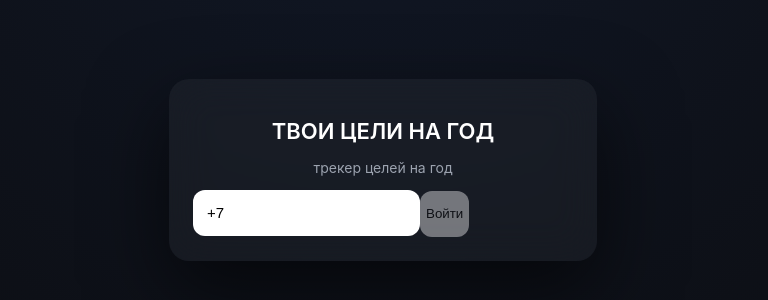
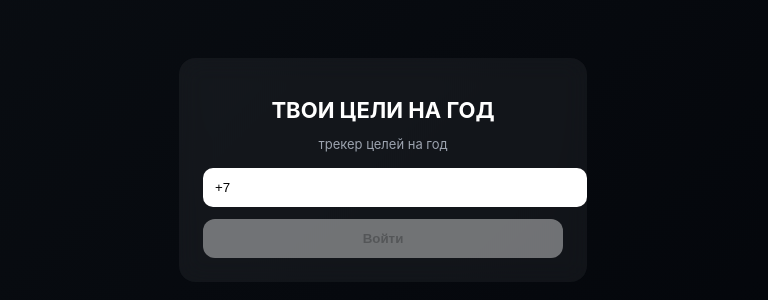
Before and after one commit to Ulibaykin/goals-2026, a Next.js app: page / in a window 1280 px wide. Shown: the part 230-530 px from the top of the page, without its empty margins (257-1025 px from the left). Built offline with nearby package versions, Linux system fonts and the light colour scheme.

Commit message:
Update auth.module.css

```diff
--- a/app/auth.module.css
+++ b/app/auth.module.css
@@ -3,141 +3,119 @@
   display: flex;
   justify-content: center;
   align-items: center;
-  background: radial-gradient(circle at top, #111827, #0b0b0d);
-  font-family: 'Inter', system-ui, sans-serif;
+  background: linear-gradient(135deg, #0b0f14, #020409);
 }
 
 .card {
-  width: 380px;
+  width: 360px;
+  background: rgba(255,255,255,0.05);
+  backdrop-filter: blur(12px);
+  border-radius: 16px;
   padding: 24px;
-  border-radius: 20px;
-  background: rgba(255,255,255,0.04);
-  backdrop-filter: blur(20px);
-  box-shadow: 0 30px 80px rgba(0,0,0,.6);
-}
-
-.step {
-  display: flex;
-  flex-direction: column;
-  gap: 14px;
+  color: #fff;
 }
 
 .title {
-  color: #ffffff;
+  text-align: center;
   font-size: 22px;
-  font-weight: 600;
-  text-align: center;
+  margin-bottom: 8px;
 }
 
 .subtitle {
+  text-align: center;
+  font-size: 13px;
   color: #9ca3af;
-  font-size: 14px;
-  text-align: center;
+  margin-bottom: 16px;
 }
 
-.input {
-  height: 46px;
-  border-radius: 12px;
+.input, .textarea {
+  width: 100%;
+  padding: 12px;
+  border-radius: 10px;
   border: none;
-  padding: 0 14px;
-  font-size: 15px;
-  outline: none;
+  margin-bottom: 12px;
 }
 
-textarea.input {
+.textarea {
   resize: none;
+  height: 80px;
 }
 
 .button {
-  height: 46px;
+  width: 100%;
+  padding: 12px;
   border-radius: 12px;
   border: none;
+  background: #fff;
+  font-weight: 600;
   cursor: pointer;
-  background: #ffffff;
-  color: #000000;
-  font-weight: 500;
-  transition: transform .12s ease, opacity .12s ease;
-}
-
-.button:active {
-  transform: scale(0.97);
 }
 
 .button:disabled {
-  opacity: .4;
+  opacity: 0.4;
+  cursor: not-allowed;
 }
 
-/* ---------- GOAL CARD ---------- */
-
 .goalCard {
-  background: #ffffff;
-  color: #000000;
-  border-radius: 18px;
-  padding: 14px;
-  display: flex;
-  flex-direction: column;
-  gap: 8px;
-  cursor: pointer;
-  box-shadow: 0 6px 20px rgba(0,0,0,.15);
+  background: rgba(255,255,255,0.04);
+  border-radius: 14px;
+  padding: 12px;
+  margin-bottom: 12px;
 }
 
-.goalTitle {
-  font-weight: 600;
-  font-size: 16px;
+.goalHeader {
+  display: flex;
+  justify-content: space-between;
 }
 
-.goalDescription {
-  font-size: 14px;
-  color: #4b5563;
-  display: -webkit-box;
-  -webkit-line-clamp: 2;
-  -webkit-box-orient: vertical;
-  overflow: hidden;
-}
-
-/* ---------- PROGRESS ---------- */
-
-.progressRow {
-  display: flex;
-  align-items: center;
-  gap: 10px;
+.goalDesc {
+  font-size: 13px;
+  color: #cbd5e1;
+  margin: 6px 0;
 }
 
 .progressBar {
-  flex: 1;
+  width: 100%;
   height: 8px;
-  background: #e5e7eb;
+  background: #1f2933;
   border-radius: 999px;
   overflow: hidden;
+  margin: 6px 0;
 }
 
 .progressFill {
   height: 100%;
-  border-radius: 999px;
-  background: linear-gradient(
-    90deg,
-    #2563eb 0%,
-    #22c55e 100%
-  );
-  transition: width .35s ease;
+  background: linear-gradient(90deg, #2563eb 0%, #22c55e 100%);
+  transition: width 0.3s ease;
 }
 
-.progressPercent {
-  font-size: 13px;
+.percent {
+  font-size: 14px;
   font-weight: 600;
 }
 
-/* ---------- SHAKE ---------- */
+.actions {
+  display: flex;
+  gap: 8px;
+  margin-top: 6px;
+}
+
+.actions button {
+  flex: 1;
+  padding: 6px;
+  border-radius: 8px;
+  border: none;
+  cursor: pointer;
+}
+
+.shake {
+  animation: shake 0.4s;
+}
 
 @keyframes shake {
   0% { transform: translateX(0); }
-  20% { transform: translateX(-6px); }
-  40% { transform: translateX(6px); }
-  60% { transform: translateX(-4px); }
-  80% { transform: translateX(4px); }
+  25% { transform: translateX(-5px); }
+  50% { transform: translateX(5px); }
+  75% { transform: translateX(-5px); }
   100% { transform: translateX(0); }
 }
-
-.shake {
-  animation: shake .35s;
-}
```
